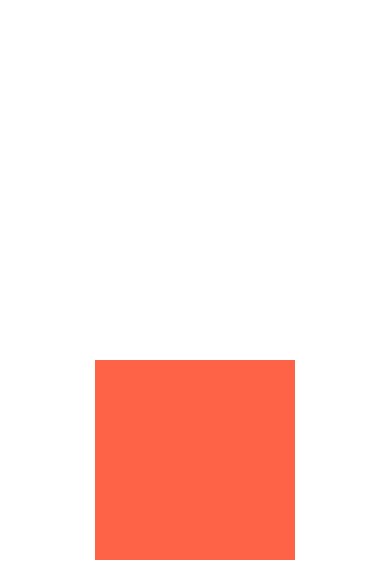
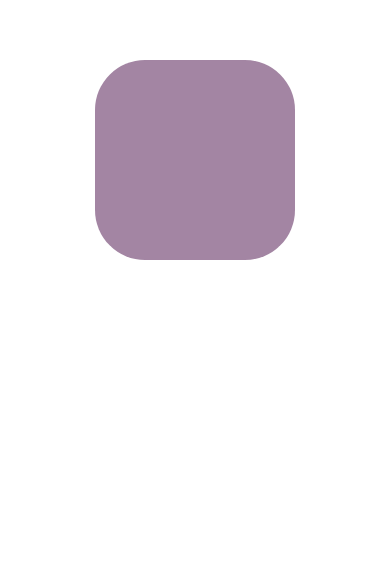
Before and after one commit to newbi94/langApp, a React Native app: screen / in a window 390 px wide. Shown: the part 262-844 px from the top of the page. Built offline with nearby package versions, Linux system fonts and the light colour scheme.

Commit message:
24.02.20
PanResponder,
ValueXY,
Animated.sequence&loop,
setValue,
getTranslateTransform,

```diff
--- a/App.js
+++ b/App.js
@@ -1,6 +1,11 @@
 import { StatusBar } from 'expo-status-bar';
 import React, { useEffect, useRef, useState } from 'react';
-import { Animated, Easing, Pressable, Text, TouchableOpacity, View } from 'react-native';
+import {
+  Animated,
+  Dimensions,
+  Pressable,
+  PanResponder,
+} from 'react-native';
 import styled from 'styled-components/native';
 
 const Container = styled.View`
@@ -16,117 +21,99 @@ const Box = styled.View`
 
 const AnimatedBox = Animated.createAnimatedComponent(Box)
 
-/* TouchableOpacity에 직접 animated하면 효과가 썩 좋지 않아 보인다.
-그 이유는 opacity 즉, 불투명해지는 애니메이션도 수행해야 하기 때문이라고 한다.
-때문에 우리는 styled.TouchableOpacity에서 View로 변경했다.
-그리고 아래에서 View를 TouchableOpacity로 감싸주면 된다. */
-//const Box = styled(Animated.createAnimatedComponent(TouchableOpacity))``;
+export default function App() {
 
-export default function App() {
-  const [up, setUp] = useState(false);
-  const Y_POSITION = useRef(new Animated.Value(300)).current;
-  const toggleUp =() => setUp((prev) => !prev);
+  const POSITION = useRef(
+    new Animated.ValueXY({
+      x: 0,
+      y: 0,
+    })
+  ).current;
+
+/*   const topLeft = Animated.timing(POSITION, {
+    toValue: {
+      x: -SCREEN_WIDTH / 2 + 100,
+      y: -SCREEN_HEIGHT / 2 + 100,
+    },
+    useNativeDriver: false,
+  });
+  const bottomLeft = Animated.timing(POSITION, {
+    toValue: {
+      x: -SCREEN_WIDTH / 2 + 100,
+      y: SCREEN_HEIGHT / 2 - 100,
+    },
+    useNativeDriver: false,
+  });
+  const bottomRight = Animated.timing(POSITION, {
+    toValue: {
+      x: SCREEN_WIDTH / 2 - 100,
+      y: SCREEN_HEIGHT / 2 - 100,
+    },
+    useNativeDriver: false,
+  });
+  const topRight = Animated.timing(POSITION, {
+    toValue: {
+      x: SCREEN_WIDTH / 2 - 100,
+      y: -SCREEN_HEIGHT / 2 + 100,
+    },
+    useNativeDriver: false,
+  });
 
   const moveUp = () => {
-    Animated.timing(Y_POSITION, {
-      toValue: up ? 300 : -300,
-      useNativeDriver: true,
-    }).start(toggleUp);
-  }
-  const opacity = Y_POSITION.interpolate({
-    inputRange: [-300, 0, 300],
-    outputRange: [1, 0.3 ,1],
-  });
-  const borderRadius = Y_POSITION.interpolate({
+    Animated.loop(
+      Animated.sequence([bottomLeft, bottomRight, topRight, topLeft])
+    ).start();
+  } *///Animated.sequence([ ~ ]) array형태로 여러 애니메이션을 넣어 순서대로 실행시킨다.
+  //Animated.loop( ~ ) 괄호 안의 애니메이션을 반복하여 실행한다.
+  const borderRadius = POSITION.y.interpolate({
     inputRange: [-300, 300],
     outputRange: [100, 0],
+  });
+  const bgColor = POSITION.y.interpolate({
+    inputRange: [-300, 300],
+    outputRange: ["rgb(255, 99, 71)", "rgb(71, 166, 255)"],
+  });
+  const panResponder = useRef(
+    PanResponder.create({
+      onStartShouldSetPanResponder: () => true, //터치 감지에 대한 함수, 드래그를 하려면 필수적인 시작부분이라 할 수 있다.
+      onPanResponderMove:(_, { dx ,dy }) =>{
+        POSITION.setValue({
+          x: dx,
+          y: dy,
+        })//Animated.Value의 값은 직접 수정할 수 없고 setValue를 통해 수정한다.
+        console.log(dx, dy)
+      }
     })
- /*  Animated.특정기능( value, toValue ).start() => 괄호 안의 값들은 필수다.
-  easing: Easing.~ 을 통해 효과를 주는데 효과들이 다양해서 주로 사용된다.
-  자세한 것은 공식문서를 참조하자.
-  useNativeDriver는 리액트가 brige를 통해 신호를 주고 받는 시스템을 거른다.
-  네이티브 스레드에서 자체 처리됨으로 JavaScript 스레드의 부하가 줄어들고,
-  더 부드러운 애니메이션 효과를 얻을 수 있게 된다.
-  결론적으로 useNativeDriver는 true로 설정하면 퍼포먼스가 향상된다.
-  그리고 .start()를 빼먹으면 애니메이션 효과가 전혀 작동하지 않는다는 것을 명심하자.
+  ).current;
+  /* 모든(?) panResponder.create안에 담긴 함수들은
+  (evt, gestureState)를 argument로 갖는다. 참조: https://reactnative.dev/docs/panresponder
+  PanResponder역시 드래그나 여러 동작에서 값이 변해도 re-rendering되지 않아야 하므로
+  useRef( ~ )로 감싸준다.
 
-  start( ~ ) 괄호 안에 들어가는 함수는 callback함수로서 동작을 수행한다.
-  때문에 moveUp함수가 동작을 완료하면 괄호 안의 함수 toggleUp이 동작하게 된다.
-
-  setState안에 함수를 넣으면 1개의 argument를 받을 수 있는데, 그 것은 바로 전의 state값이다.
-  위 코드를 대입하여 설명하면, setUp에 함수를 넣으면 바로 직전 up의 state를 argument로 받는다.
-  그 것을 이용해 setUp((prev) => !prev)해주면 클릭할 때마다 up의 state값을
-  false<->true 전환할 수 있게 된다.
-
-  useState를 통해 up의 상태를 바꾸면 re-rendering이 일어나 new Animated.Value(0) 부분도
-  다시 렌더링 됨으로 Y_POSITION이 -300에 박스가 멈추는 순간 다시 0의 위치로 돌아온다.
-  풀어서 설명하면, 최초 클릭시 moveUp함수가 동작하고 박스가 -300위치까지 도달하면 callback함수로
-  toggleUp함수가 동작, up의 state가 바뀌는데 여기서 바로 re-rendering이 발생하여
-  new Animated.Value(0)에 의해 Y_POSITION의 값이 0으로 바뀌고 박스 위치가 y좌표 0으로 돌아오게 된다.
-  우리는 -300의 위치에서 다시 300으로 내리는 애니메이션을 구현해야 한다.
-  하지만 이렇게하면 -300위치까지 올라갔다가 0으로 다시 렌더링, 그 후 300의 위치로 내려갔다가
-  다시 0의 위치로 렌더링하게 된다.
-  이때 useRef는 state값이 변하면 re-rendering되는 react의 규칙내에서 값을 유지 시킨다.
-  이로 인해 -300위치까지 올라간 박스는 다시 0으로 돌아오지 않게 되고 다시 박스를 클릭하면
-  300의 위치로 내려오게 된다.
-
-  interpolate는 input과 output의 상호작용을 만들어준다.
-  const a = b.interpolate({
-    inputRange: [-100, 100 ]
-    outputRange: [ 1 , 44  ]
-  })
-위 코드에서 b의 값이 변하는 구간을 뜻하는게 inputRange이다. 당연히 a는 outputRange가 되겠다.
-input값이 -100에서 100까지 변하면 그에 맞게 output값이 1에서 44까지 서서히 변한다.
+  gestureState객체 내의 dx,dy의 값은 박스 클릭후 손을 떼지 않고 드래그한 거리를 나타낸다.
+  그것으로 setValue를 통해 POSITION의 value값을 바꿔줌으로써 박스를 드래그로
+  위치이동 시킬 수 있게 되었다.
   */
 
-/* 1. animation의 state는 절대 react의 state에 두지 않는다.
-필요한 value는 Animated API에서 주어질 것
-2. Animated.Value 값은 절대 직접 수정하지 않음
-3. 아무 컴포넌트나 막 animate 할 수 없음. 먼저 컴포넌트를 Animated하게 바꾸거나 (createAnimatedComponent) Animated에서 기본으로 주어진 것(ex. AnimatedBox.View ...etc)들을 이용
-두 가지 방법:
-1. const Box = styled(Animated.createAnimatedComponent(TouchableOpacity))`
-2. styled component를 animated 컴포넌트에 넣어준다
---------------------------------------------------------------------
-
-const AnimatedBox = Animated.createAnimatedComponent(Box); */
-  /* const moveUp = () => {
-    const id = setInterval(() => setY((prev) => prev + 1), 1);
-    setIntervalId(id);
-  }
-
-  useEffect (() => {
-    if(y === 200) {
-      clearInterval(intervalId);
-    }
-  }, [y, intervalId]);
-  console.log("rendering");
-
-  수동으로 애니메이션 효과를 만드는 코드.
-  굉장히 정직하게 움직이게 되며, 그 이외의 효과를 수동으로 구현하려면
-  방대한 양의 코드가 필요하거나, 불가능할 것.
-  때문에 우리는 Animated에 의존한다.
-  ----------------------------------------------------------------
-  */
-
-  Y_POSITION.addListener(() => {
-    console.log("Y VALUE:", Y_POSITION);
-    console.log("opacity VALUE:", opacity);
-    console.log("borderRadius VALUE:", borderRadius);
-  });
- /*  useNativeDriver의 영향으로 console.log만 찍으면 콘솔 창에는 Y_POSITION의 값이
-  0에서 바뀌지 않는다. Y_POSITION에 addListener를 달아 callback함수로 console.log를
-  찍으면 비로소 보이게된다. */
+    //backgroundcolor를 animate하는 것은 native-driver: true 일 때에는
+    //사용할 수 없다. 굳이 사용하고 싶다면 false로 두고 사용할 것.
     return (
       <Container>
-    <Pressable onPress={moveUp}>
-      <AnimatedBox  style={{
-        opacity,
+          <AnimatedBox
+          {...panResponder.panHandlers}
+            style={{
               borderRadius,
-        transform: [{ translateY: Y_POSITION }],
-      }}/>
-      </Pressable>
+              backgroundColor: bgColor,
+              transform: [...POSITION.getTranslateTransform()],
+            }}
+          />
       </Container>
     );
   }
-//opacity는 프로퍼티인데 const opacity = Y_POSITION.interpolate ~ 처럼 할 수 있다는
-//사실을 처음 알았다. 간결해서 좋긴한데 뭔가 weird하다.
+/*   getTranslateTransform() =>
+  기존의
+  transform: [
+            translateX: POSITION.x,
+            translateY: POSITION.y,
+        ]
+  를 간소화 시킬수 있는 메소드다. */
--- a/package.json
+++ b/package.json
@@ -13,7 +13,9 @@
     "expo-status-bar": "~1.11.1",
     "react": "18.2.0",
     "react-native": "0.73.4",
-    "styled-components": "^6.1.8"
+    "styled-components": "^6.1.8",
+    "react-native-web": "~0.19.6",
+    "@expo/metro-runtime": "~3.1.3"
   },
   "devDependencies": {
     "@babel/core": "^7.20.0"
```
Also changed, not shown: 1 other file (tests, documents, lock files or other folders). Lines whose indentation alone changed are shown as unchanged.
